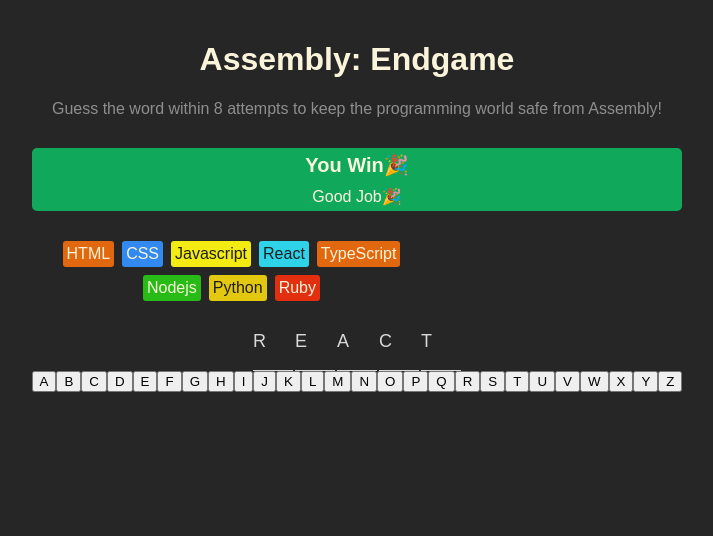
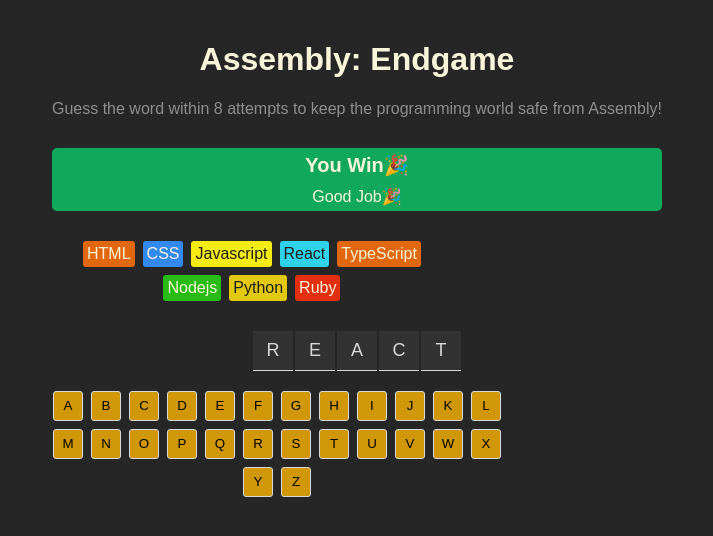
Before and after one commit to lubnafebin/react, a React (Vite) app in the folder assembly-endgame/: page / in a window 1280 px wide. Shown: the top 536 px of the page, without its empty margins (283-996 px from the left). Built offline with nearby package versions, Linux system fonts and the light colour scheme.

Commit message:
added style for the keyboard section

```diff
--- a/assembly-endgame/src/index.css
+++ b/assembly-endgame/src/index.css
@@ -65,13 +65,31 @@
   display: flex;
   justify-content: center;
   gap: 2px;
+  margin-bottom: 20px;
 }
 
 section.word>span{
   height: 40px;
   width: 40px;
+  background-color: #323232;
+  display: flex;
   justify-content: center;
   align-items: center;
   font-size: 1.125rem;
   border-bottom: 1px solid #D9D9D9;
 }
+
+section.keyboard{
+  display: flex;
+  flex-wrap: wrap;
+  gap: 8px;
+  justify-content: center;
+  max-width: 450px;
+}
+section.keyboard >button{
+  height: 30px;
+  width: 30px;
+  background-color: #d09809;
+  border: 1px solid #D9D9D9;
+  border-radius: 3px;
+}
```
